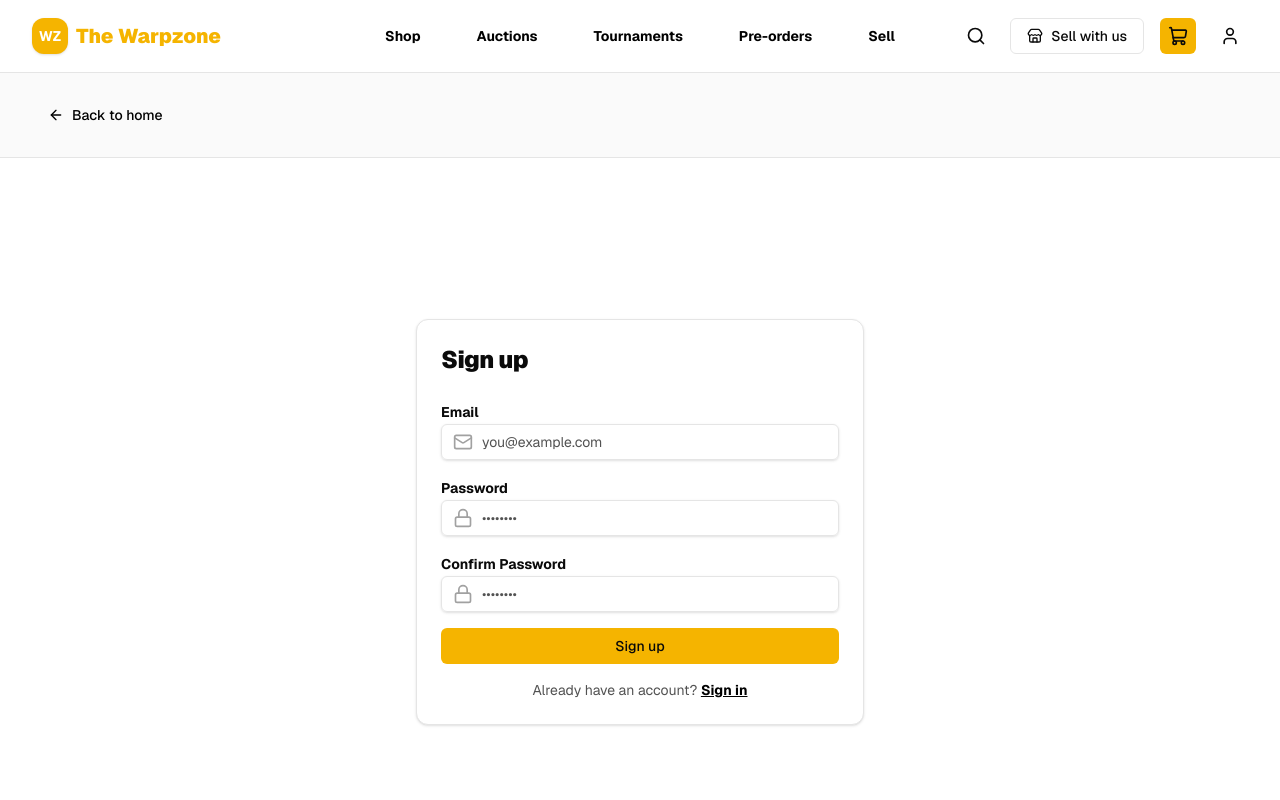
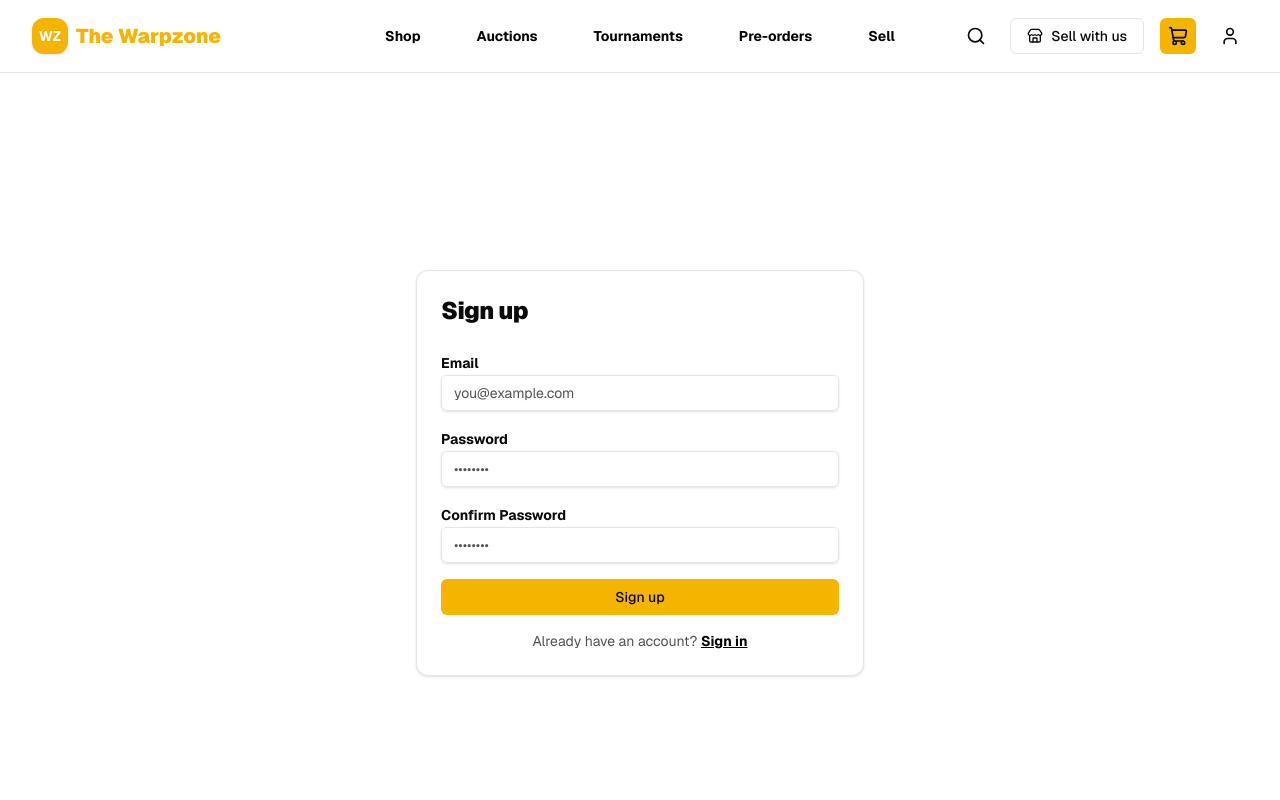
Before and after one commit to ayopela3/warpzone-web-app, a Next.js app: page /auth/signup in a window 1280 px wide. Shown: the top 800 px of the page. Built offline with nearby package versions, Linux system fonts and the light colour scheme.

Commit message:
Remove back to home buttons from auth pages

```diff
--- a/src/app/auth/signin/page.tsx
+++ b/src/app/auth/signin/page.tsx
@@ -3,7 +3,6 @@
 import { useState } from "react"
 import Link from "next/link"
 import { useRouter } from "next/navigation"
-import { ArrowLeft, User, Lock } from "lucide-react"
 import { Button } from "@/components/ui/button"
 import { Card, CardContent, CardHeader, CardTitle } from "@/components/ui/card"
 import { Input } from "@/components/ui/input"
@@ -35,18 +34,7 @@
 
   return (
     <div className="min-h-screen bg-white text-black">
-      <div className="border-b border-neutral-200 bg-neutral-50">
-        <div className="mx-auto max-w-7xl px-4 py-6 lg:px-8">
-          <Button variant="ghost" asChild>
-            <Link href="/">
-              <ArrowLeft className="h-4 w-4" />
-              Back to home
-            </Link>
-          </Button>
-        </div>
-      </div>
-
-      <div className="flex min-h-[calc(100vh-73px)] items-center justify-center px-4 py-12">
+      <div className="flex min-h-screen items-center justify-center px-4 py-12">
         <Card className="w-full max-w-md border-neutral-200 bg-white shadow-sm">
           <CardHeader>
             <CardTitle className="text-2xl font-black">Sign in</CardTitle>
@@ -63,8 +51,6 @@
                 <label htmlFor="email" className="text-sm font-bold">
                   Email
                 </label>
-                <div className="relative">
-                  <User className="absolute left-3 top-1/2 h-5 w-5 -translate-y-1/2 text-neutral-400" />
                 <Input
                   id="email"
                   type="email"
@@ -72,17 +58,13 @@
                   value={email}
                   onChange={(e) => setEmail(e.target.value)}
                   required
-                    className="pl-10"
                 />
-                </div>
               </div>
 
               <div className="space-y-2">
                 <label htmlFor="password" className="text-sm font-bold">
                   Password
                 </label>
-                <div className="relative">
-                  <Lock className="absolute left-3 top-1/2 h-5 w-5 -translate-y-1/2 text-neutral-400" />
                 <Input
                   id="password"
                   type="password"
@@ -90,9 +72,7 @@
                   value={password}
                   onChange={(e) => setPassword(e.target.value)}
                   required
-                    className="pl-10"
                 />
-                </div>
               </div>
 
               <Button type="submit" className="w-full" disabled={loading}>
--- a/src/app/auth/signup/page.tsx
+++ b/src/app/auth/signup/page.tsx
@@ -3,7 +3,6 @@
 import { useState } from "react"
 import Link from "next/link"
 import { useRouter } from "next/navigation"
-import { ArrowLeft, User, Lock, Mail } from "lucide-react"
 import { Button } from "@/components/ui/button"
 import { Card, CardContent, CardHeader, CardTitle } from "@/components/ui/card"
 import { Input } from "@/components/ui/input"
@@ -53,18 +52,7 @@
 
   return (
     <div className="min-h-screen bg-white text-black">
-      <div className="border-b border-neutral-200 bg-neutral-50">
-        <div className="mx-auto max-w-7xl px-4 py-6 lg:px-8">
-          <Button variant="ghost" asChild>
-            <Link href="/">
-              <ArrowLeft className="h-4 w-4" />
-              Back to home
-            </Link>
-          </Button>
-        </div>
-      </div>
-
-      <div className="flex min-h-[calc(100vh-73px)] items-center justify-center px-4 py-12">
+      <div className="flex min-h-screen items-center justify-center px-4 py-12">
         <Card className="w-full max-w-md border-neutral-200 bg-white shadow-sm">
           <CardHeader>
             <CardTitle className="text-2xl font-black">Sign up</CardTitle>
@@ -81,8 +69,6 @@
                 <label htmlFor="email" className="text-sm font-bold">
                   Email
                 </label>
-                <div className="relative">
-                  <Mail className="absolute left-3 top-1/2 h-5 w-5 -translate-y-1/2 text-neutral-400" />
                 <Input
                   id="email"
                   type="email"
@@ -90,17 +76,13 @@
                   value={email}
                   onChange={(e) => setEmail(e.target.value)}
                   required
-                    className="pl-10"
                 />
-                </div>
               </div>
 
               <div className="space-y-2">
                 <label htmlFor="password" className="text-sm font-bold">
                   Password
                 </label>
-                <div className="relative">
-                  <Lock className="absolute left-3 top-1/2 h-5 w-5 -translate-y-1/2 text-neutral-400" />
                 <Input
                   id="password"
                   type="password"
@@ -108,17 +90,13 @@
                   value={password}
                   onChange={(e) => setPassword(e.target.value)}
                   required
-                    className="pl-10"
                 />
-                </div>
               </div>
 
               <div className="space-y-2">
                 <label htmlFor="confirmPassword" className="text-sm font-bold">
                   Confirm Password
                 </label>
-                <div className="relative">
-                  <Lock className="absolute left-3 top-1/2 h-5 w-5 -translate-y-1/2 text-neutral-400" />
                 <Input
                   id="confirmPassword"
                   type="password"
@@ -126,9 +104,7 @@
                   value={confirmPassword}
                   onChange={(e) => setConfirmPassword(e.target.value)}
                   required
-                    className="pl-10"
                 />
-                </div>
               </div>
 
               <Button type="submit" className="w-full" disabled={loading}>
```
Lines whose indentation alone changed are shown as unchanged.
